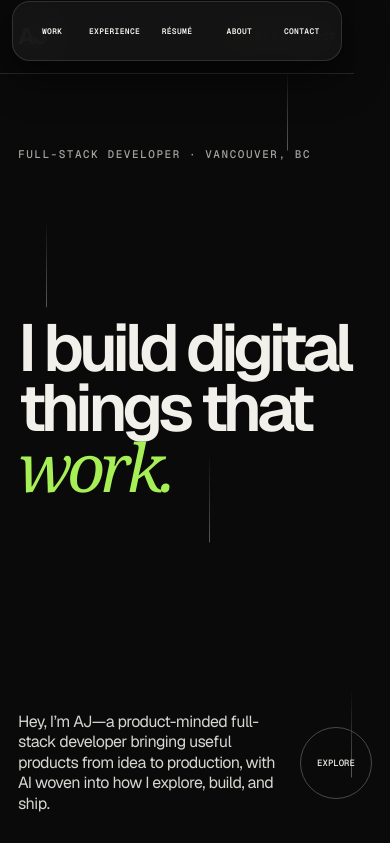
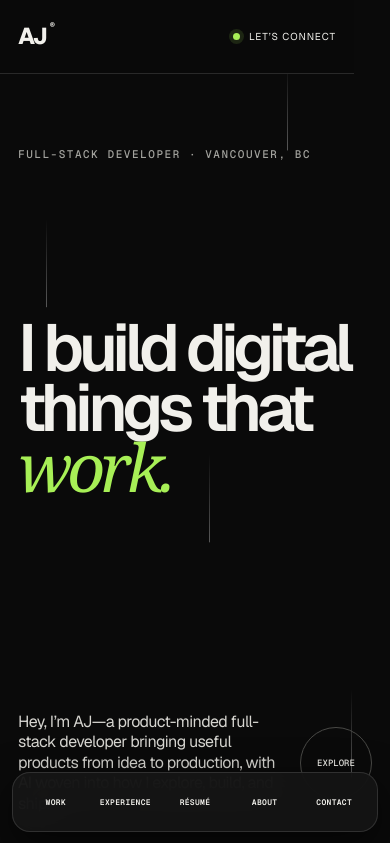
Before and after one commit to ajadversalo/ajshub, a Next.js app: page / in a window 390 px wide. Shown: the top 843 px of the page. Built offline with nearby package versions, Linux system fonts and the light colour scheme.

Commit message:
Fix mobile navigation positioning

```diff
--- a/app/globals.css
+++ b/app/globals.css
@@ -109,7 +109,7 @@ section[id] { scroll-margin-top: 24px; }
 .contact-links > div { display: flex; gap: 30px; font: 500 12px var(--font-mono), monospace; text-transform: uppercase; }
 .contact footer { padding-top: 30px; display: flex; justify-content: space-between; color: #71716d; font: 500 10px var(--font-mono), monospace; text-transform: uppercase; letter-spacing: .08em; }
 @media (max-width: 900px) {
-  .shell { width: min(100% - 36px, 1400px); }.nav { padding-inline: 18px; grid-template-columns: 1fr auto; }.nav nav { position: fixed; left: 12px; right: 12px; bottom: max(12px, env(safe-area-inset-bottom)); z-index: 30; display: grid; grid-template-columns: repeat(5, 1fr); gap: 0; padding: 8px; border: 1px solid #ffffff1f; border-radius: 18px; background: #151515ee; box-shadow: 0 14px 40px #0009; backdrop-filter: blur(18px); -webkit-backdrop-filter: blur(18px); }.nav nav a { min-height: 42px; display: grid; place-items: center; border-radius: 11px; font: 600 8px var(--font-mono), monospace; text-transform: uppercase; letter-spacing: .04em; }.nav nav a:hover, .nav nav a:focus-visible { background: #a7ef56; color: #0a0a0a; opacity: 1; }.contact-inner { padding-bottom: 110px; }
+  .shell { width: min(100% - 36px, 1400px); }.nav { padding-inline: 18px; grid-template-columns: 1fr auto; backdrop-filter: none; -webkit-backdrop-filter: none; }.nav nav { position: fixed; left: 12px; right: 12px; bottom: max(12px, env(safe-area-inset-bottom)); z-index: 30; display: grid; grid-template-columns: repeat(5, 1fr); gap: 0; padding: 8px; border: 1px solid #ffffff1f; border-radius: 18px; background: #151515ee; box-shadow: 0 14px 40px #0009; backdrop-filter: blur(18px); -webkit-backdrop-filter: blur(18px); }.nav nav a { min-height: 42px; display: grid; place-items: center; border-radius: 11px; font: 600 8px var(--font-mono), monospace; text-transform: uppercase; letter-spacing: .04em; }.nav nav a:hover, .nav nav a:focus-visible { background: #a7ef56; color: #0a0a0a; opacity: 1; }.contact-inner { padding-bottom: 110px; }
   .hero { min-height: 760px; padding-top: 90px; }.hero h1 { margin-top: 25px; }.hero-bottom > p { width: 70%; }
   .section-heading, .experience-heading { grid-template-columns: 1fr; gap: 25px; }.section-note, .experience-heading > p:last-child { margin-left: 0; }.project { grid-template-columns: 1fr; }.project-visual { min-height: 380px; }.project-copy { padding-top: 35px; }.experience-chapter { grid-template-columns: 1fr; gap: 50px; }.company-context { position: static; }.about { grid-template-columns: 1fr; gap: 55px; }
 }
```
